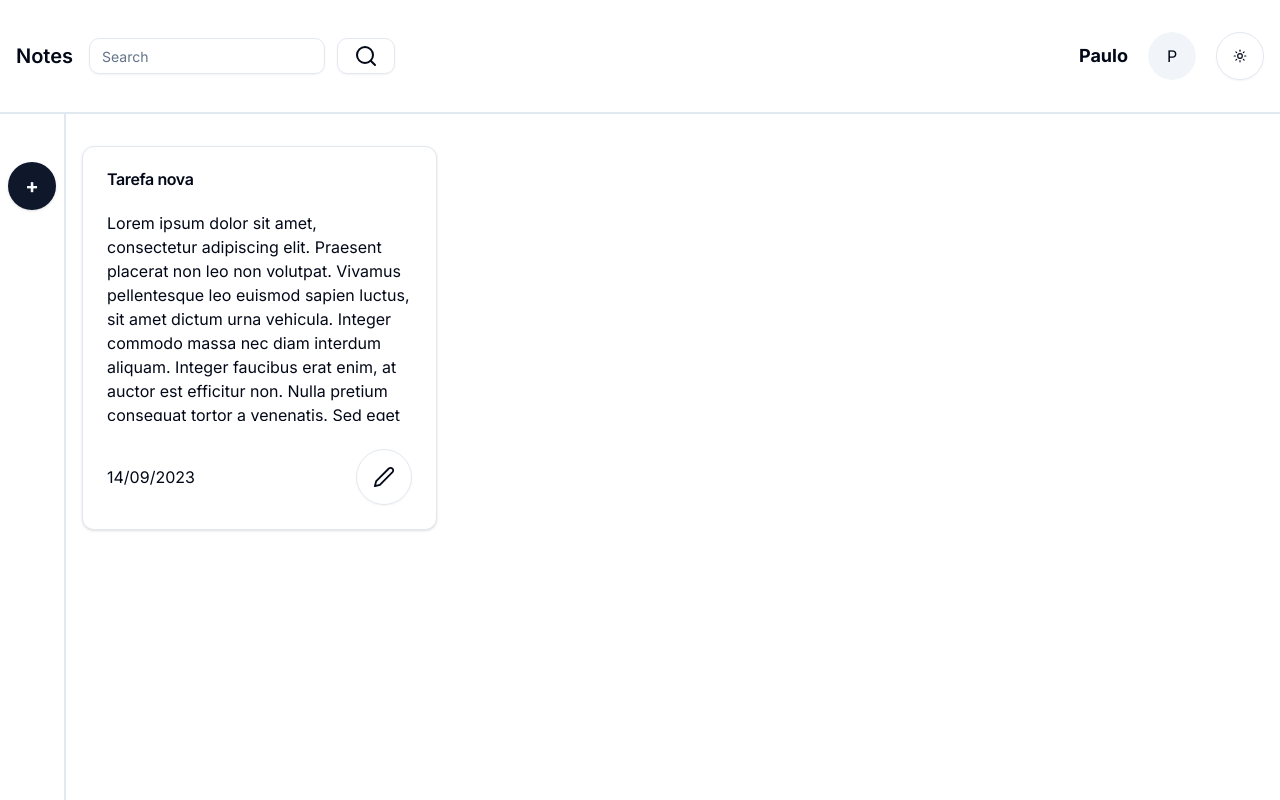
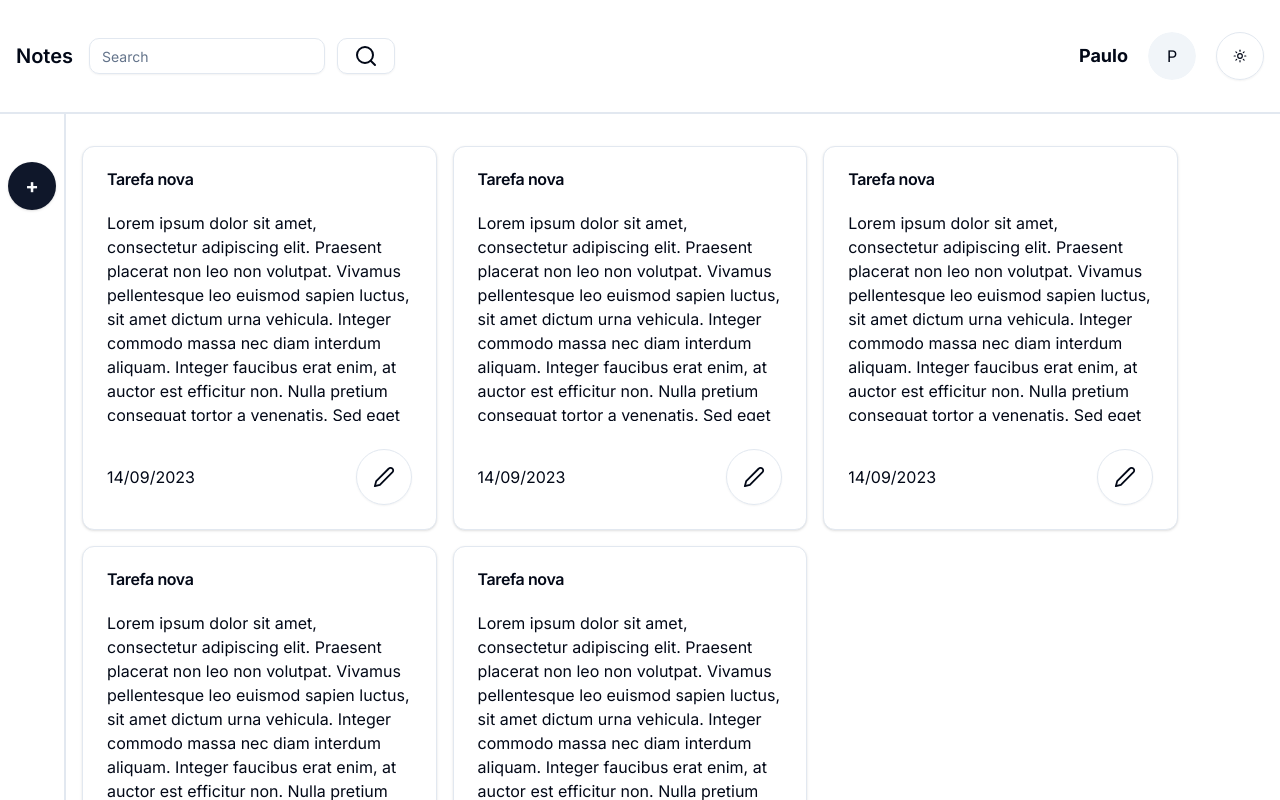
Before and after one commit to Paulo-Augusto12/Notes, a Next.js app: page / in a window 1280 px wide. Shown: the top 800 px of the page. Built offline with nearby package versions, Linux system fonts and the light colour scheme.

Commit message:
chore: using api folder for study backend development

```diff
--- a/package.json
+++ b/package.json
@@ -16,6 +16,7 @@
     "@types/react": "18.2.21",
     "@types/react-dom": "18.2.7",
     "autoprefixer": "10.4.15",
+    "axios": "^1.5.0",
     "class-variance-authority": "^0.7.0",
     "clsx": "^2.0.0",
     "lucide-react": "^0.277.0",
--- /dev/null
+++ b/src/app/api/getnotes/route.ts
@@ -0,0 +1,32 @@
+import { NextResponse, NextRequest } from "next/server";
+
+export async function GET(req: Request) {
+  const notes = [
+    {
+      title: "olá next",
+      description:
+        "Lorem ipsum dolor sit amet, consectetur adipiscing elit. Maecenas pharetra tempus tempus. Suspendisse vitae velit a ex laoreet pharetra et quis elit. Proin lobortis erat orci, in pellentesque felis pulvinar quis. ",
+    },
+    {
+      title: "olá next",
+      description:
+        "Lorem ipsum dolor sit amet, consectetur adipiscing elit. Maecenas pharetra tempus tempus. Suspendisse vitae velit a ex laoreet pharetra et quis elit. Proin lobortis erat orci, in pellentesque felis pulvinar quis. ",
+    },
+    {
+      title: "olá next",
+      description:
+        "Lorem ipsum dolor sit amet, consectetur adipiscing elit. Maecenas pharetra tempus tempus. Suspendisse vitae velit a ex laoreet pharetra et quis elit. Proin lobortis erat orci, in pellentesque felis pulvinar quis. ",
+    },
+    {
+      title: "olá next",
+      description:
+        "Lorem ipsum dolor sit amet, consectetur adipiscing elit. Maecenas pharetra tempus tempus. Suspendisse vitae velit a ex laoreet pharetra et quis elit. Proin lobortis erat orci, in pellentesque felis pulvinar quis. ",
+    },
+    {
+      title: "olá next",
+      description:
+        "Lorem ipsum dolor sit amet, consectetur adipiscing elit. Maecenas pharetra tempus tempus. Suspendisse vitae velit a ex laoreet pharetra et quis elit. Proin lobortis erat orci, in pellentesque felis pulvinar quis. ",
+    },
+  ];
+  return NextResponse.json({ notes }, { status: 200 });
+}
--- a/src/app/page.tsx
+++ b/src/app/page.tsx
@@ -1,15 +1,26 @@
 import { Header } from "../components/header";
 import { Sidebar } from "../components/sidebar";
 import { NoteCard } from "../components/noteCard";
+import { HttpService } from "../services/http/httpService";
 
-export default function Home() {
+type x = {
+  notes: {
+    title: string;
+    description: string;
+  }[];
+};
+export default async function Home() {
+  const response = await HttpService<x>("/getnotes", {});
+
   return (
     <main className="flex flex-col min-h-screen">
       <Header />
       <div className="flex flex-1 flex-row">
         <Sidebar />
-        <div className="flex flex-wrap flex-col px-4 py-8">
-          <NoteCard />
+        <div className="flex flex-wrap flex-row justify-start items-start gap-4 px-4 py-8">
+          {response.notes.map(({description, title}) => (
+            <NoteCard />
+          ))}
         </div>
       </div>
     </main>
--- /dev/null
+++ b/src/services/http/httpService.ts
@@ -0,0 +1,12 @@
+export async function HttpService<T>(url: string, body: any) {
+  const route = `http://localhost:3000/api${url}`;
+  console.log(route, "[aqui]");
+  const response = await fetch(`http://localhost:3000/api${url}`);
+
+  if (!response.ok) {
+    throw new Error(response.statusText);
+  }
+  const data: T = await response.json();
+
+  return data;
+}
```
Also changed, not shown: src/app/query/page.tsx (deleted), 1 other file (tests, documents, lock files or other folders).
